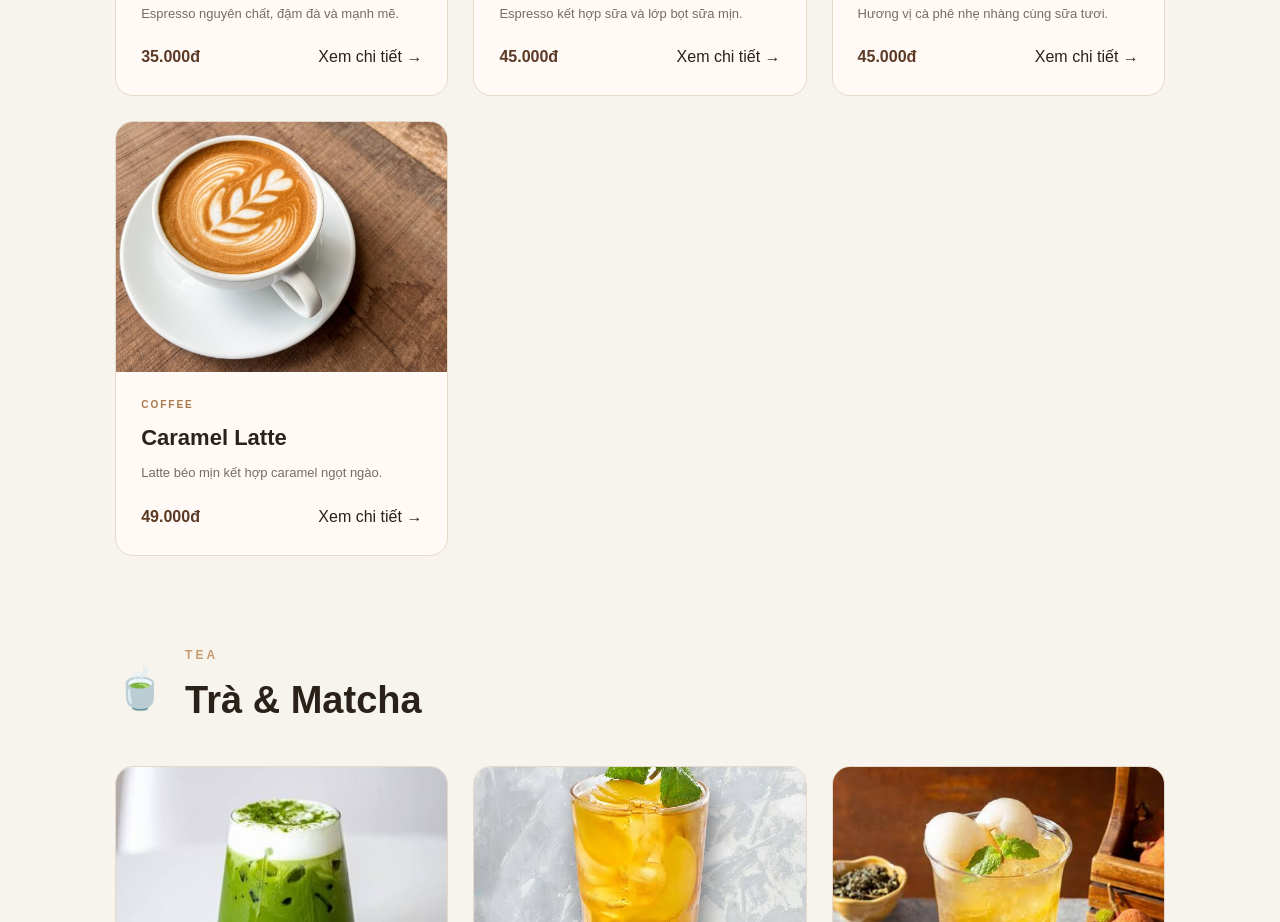
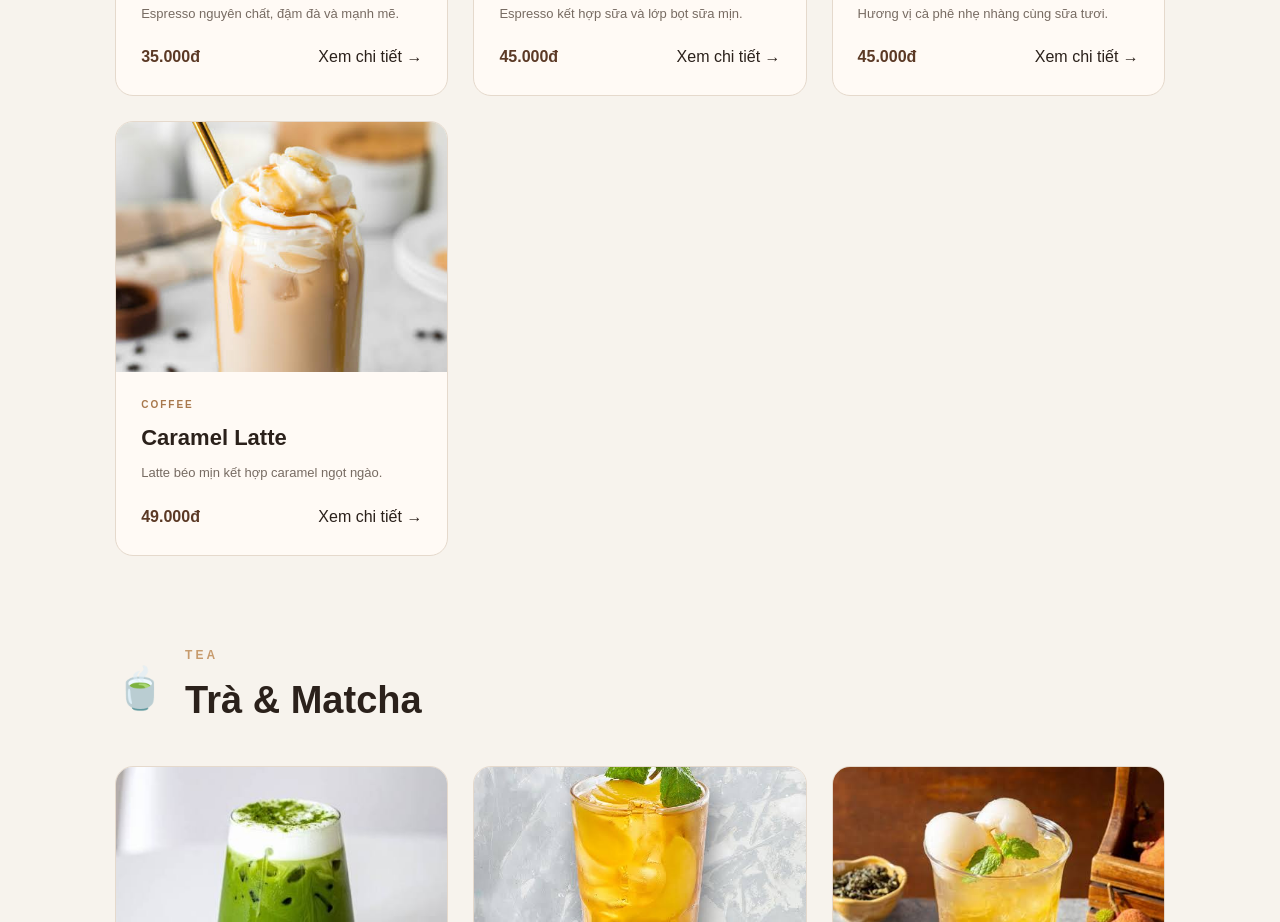
Before and after one commit to Minhkha931/btvn01, a plain HTML site: page product.html in a window 1280 px wide. Shown: the part 1020-1942 px from the top of the page. Drawn offline with Linux system fonts and the light colour scheme.

Commit message:
Update product.html

```diff
--- a/product.html
+++ b/product.html
@@ -263,7 +263,7 @@
                     <div class="product-image">
 
                         <img
-                            src="images/latte.jpg"
+                            src="images/Caramel latte.jpg"
                             alt="Caramel Latte"
                         >
 
```
